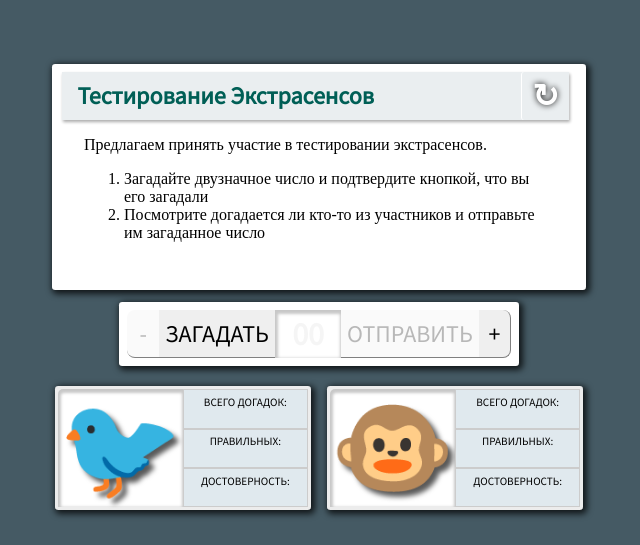
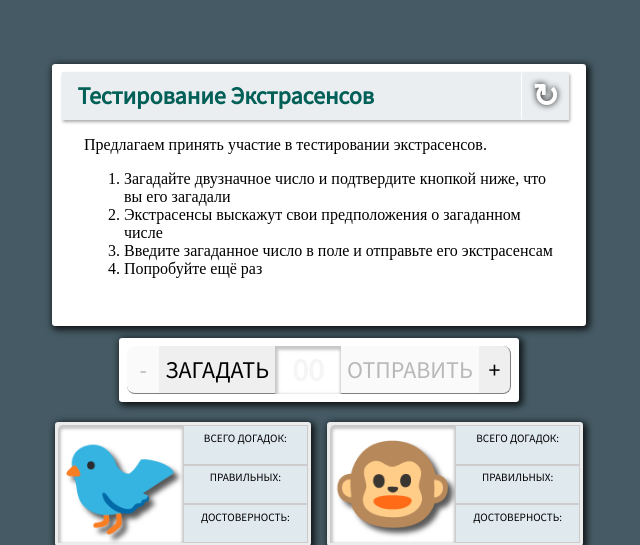
Before and after one commit to ildarH/2020_flask, a Flask app: page / in a window 1280 px wide. Shown: the top 545 px of the page, without its empty margins (321-961 px from the left). Run offline with Flask 2, Linux system fonts and the light colour scheme.

Commit message:
index.html

```diff
--- a/templates/index.html
+++ b/templates/index.html
@@ -21,8 +21,10 @@
         <div class="rules-title"><h2>Тестирование экстрасенсов</h2><a href="{{ url_for('restartgame') }}"><button class="btnRestart">&#8635;</button></a></div>
         <p>Предлагаем принять участие в тестировании экстрасенсов.</p>
         <ol>
-            <li>Загадайте двузначное число и подтвердите кнопкой, что вы его загадали</li>
-            <li>Посмотрите догадается ли кто-то из участников и отправьте им загаданное число</li>
+            <li>Загадайте двузначное число и подтвердите кнопкой ниже, что вы его загадали</li>
+            <li>Экстрасенсы выскажут свои предположения о загаданном числе</li>
+            <li>Введите загаданное число в поле и отправьте его экстрасенсам</li>
+            <li>Попробуйте ещё раз</li>
         </ol>
 
         <div class="list_values" id="correct_answers" >
```
